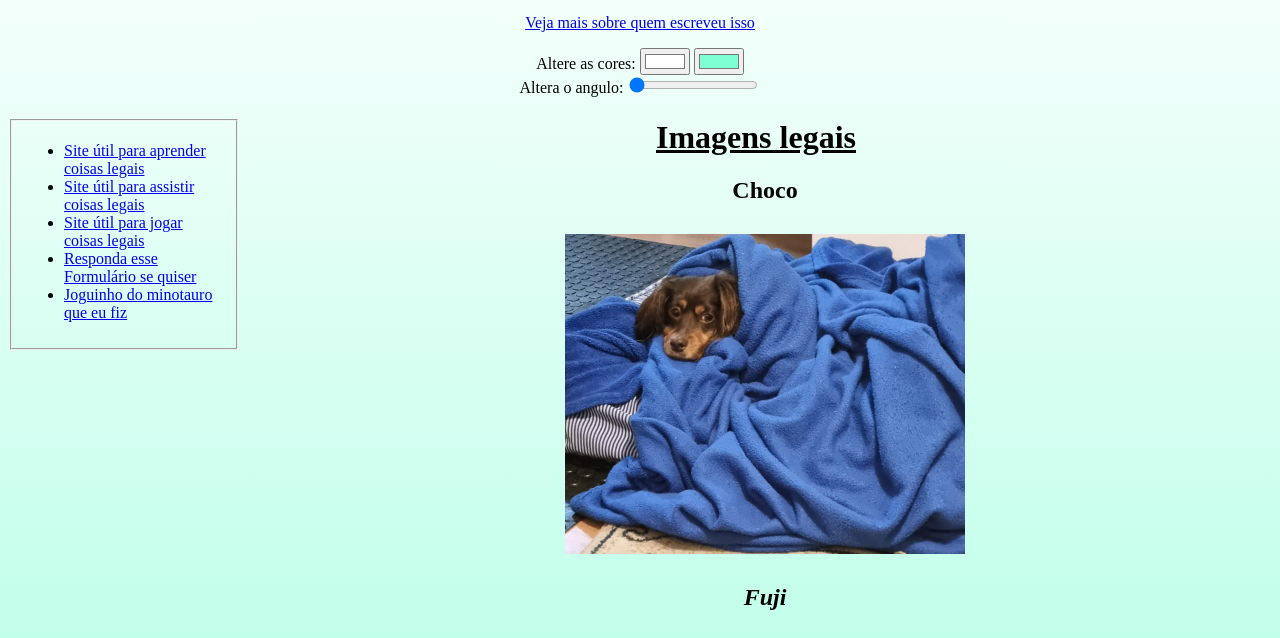
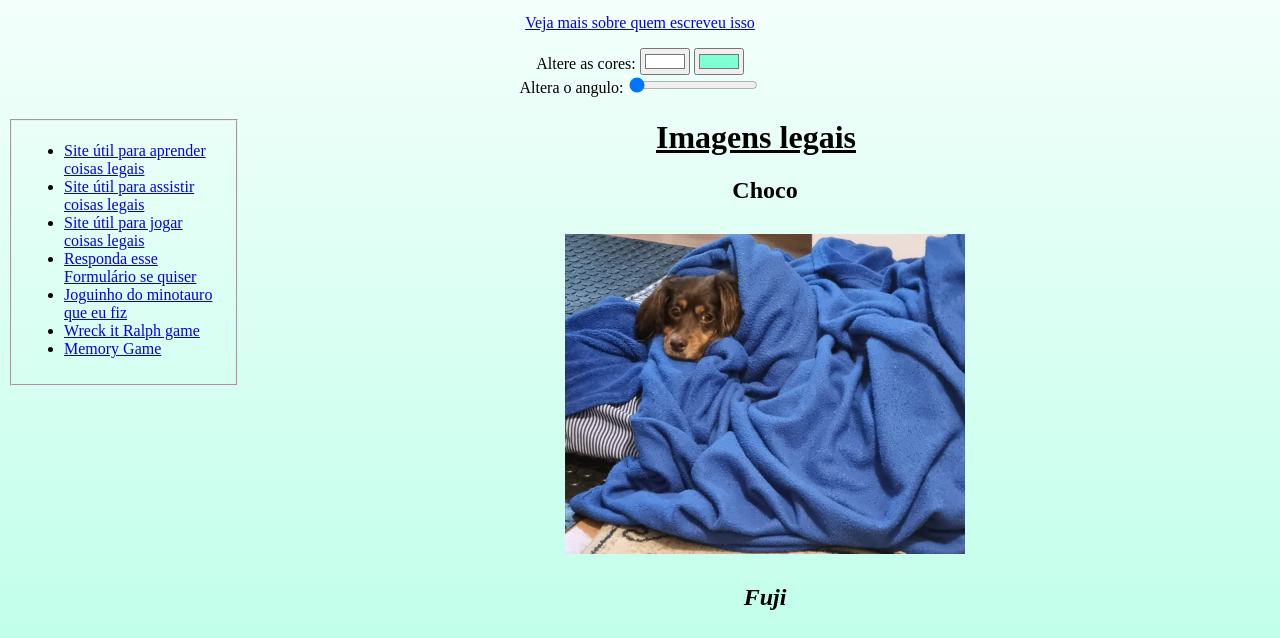
Before and after one commit to J-Pozenato/J-Pozenato.github.io, a plain HTML site: page index.html in a window 1280 px wide. Shown: the part 151-789 px from the top of the page. Drawn offline with Linux system fonts and the light colour scheme.

Commit message:
Update index.html

```diff
--- a/index.html
+++ b/index.html
@@ -82,6 +82,14 @@
                         <a href="minotaur.html">Joguinho do minotauro que eu fiz</a>
                     </li>
 
+                    <li>
+                        <a href="https://j-pozenato.github.io/RalphGame/">Wreck it Ralph game</a>
+                    </li>
+
+                    <li>
+                        <a href="https://j-pozenato.github.io/EmojiMemoryGame/">Memory Game</a>
+                    </li>
+
                 </ul>
             </div>
         </fieldset>
```
